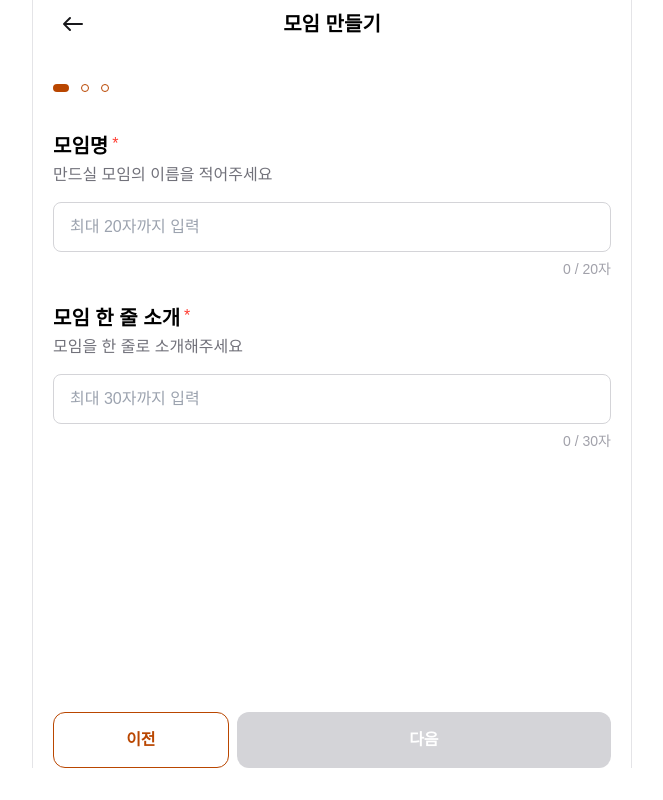
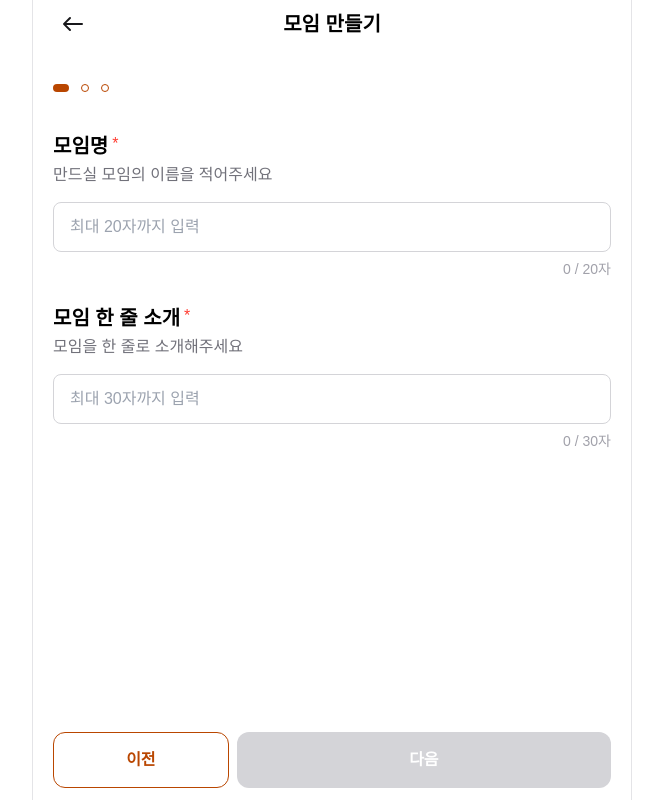
Before and after one commit to WonYunSun/modak-modak, a Next.js app: page /groups/new in a window 1280 px wide. Shown: the whole page, without its empty margins (308-971 px from the left). Built offline with nearby package versions, Linux system fonts and the light colour scheme; no server answers; a web font is replaced by a local one; what tailwindcss-animated would draw is missing.

Commit message:
fix: funnel layout 버튼 pb-[12px] 추가

```diff
--- a/src/app/groups/[id]/schedules/_components/layout/Layout.tsx
+++ b/src/app/groups/[id]/schedules/_components/layout/Layout.tsx
@@ -10,17 +10,10 @@ type LayoutProps = {
 };
 const Layout = ({ children, isDisabled = false, onNext, onPrev, NextBtnlabel = '다음' }: LayoutProps) => {
   return (
-    <div>
-      <div className="h-[calc(100vh-10.25rem)] flex flex-col justify-between">
+    <div className="flex flex-col h-full">
       {children}
-        <div className="flex gap-2">
-          <Button
-            label="이전"
-            className="flex-[2_2_0%] full-white-btn"
-            type="button"
-            disabled={false}
-            onClick={onPrev}
-          />
+      <div className="flex gap-2 w-full mt-auto pb-[12px]">
+        <Button label="이전" className="flex-[2_2_0%] full-white-btn" type="button" disabled={false} onClick={onPrev} />
         <Button
           label={NextBtnlabel}
           className="flex-[5_5_0%] full-btn"
@@ -30,7 +23,6 @@ const Layout = ({ children, isDisabled = false, onNext, onPrev, NextBtnlabel = '
         />
       </div>
     </div>
-    </div>
   );
 };
 
--- a/src/app/groups/[id]/schedules/new/page.tsx
+++ b/src/app/groups/[id]/schedules/new/page.tsx
@@ -2,7 +2,7 @@ import NewSchedulesForm from '../_components/NewSchedulesForm';
 
 const page = () => {
   return (
-    <div className="inner">
+    <div>
       <NewSchedulesForm />
     </div>
   );
--- a/src/hooks/useFunnel.tsx
+++ b/src/hooks/useFunnel.tsx
@@ -46,13 +46,13 @@ const useFunnel = (defaultStep: string, length: number) => {
     const targetStep = children.find((childStep) => childStep.props.name === step);
 
     return (
-      <div className="reactive">
+      <div className="reactive h-dvh flex flex-col">
         <FunnelHeader label={headerLabel} />
-        <div className="inner">
-          <div className="flex gap-2 pt-[2.25rem] pb-[2.5rem] ">
+        <div className="inner flex flex-col flex-grow">
+          <div className="flex gap-2 pt-[2.25rem] pb-[2.5rem]">
             <DotIndicator />
           </div>
-          {targetStep}
+          <div className="flex-grow">{targetStep}</div>
         </div>
       </div>
     );
```
Also changed, not shown: public/icons/hand-with-paperairplane.webp. Lines whose indentation alone changed are shown as unchanged.
